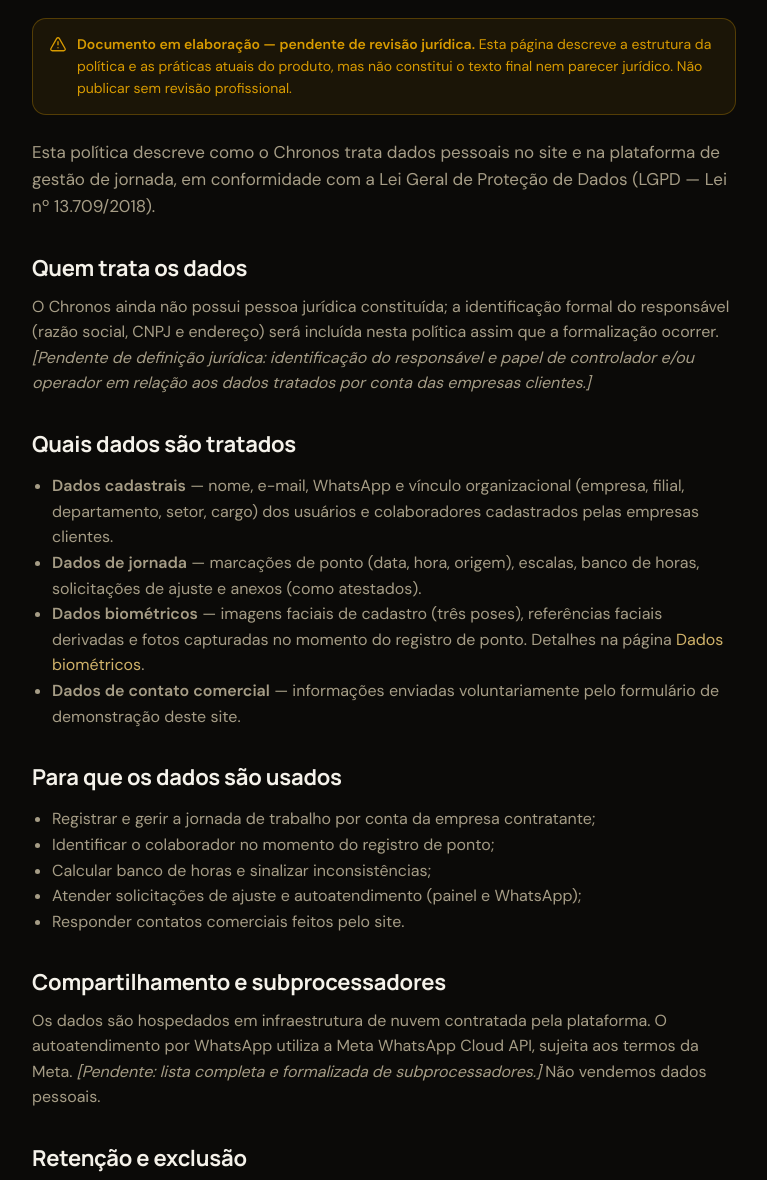
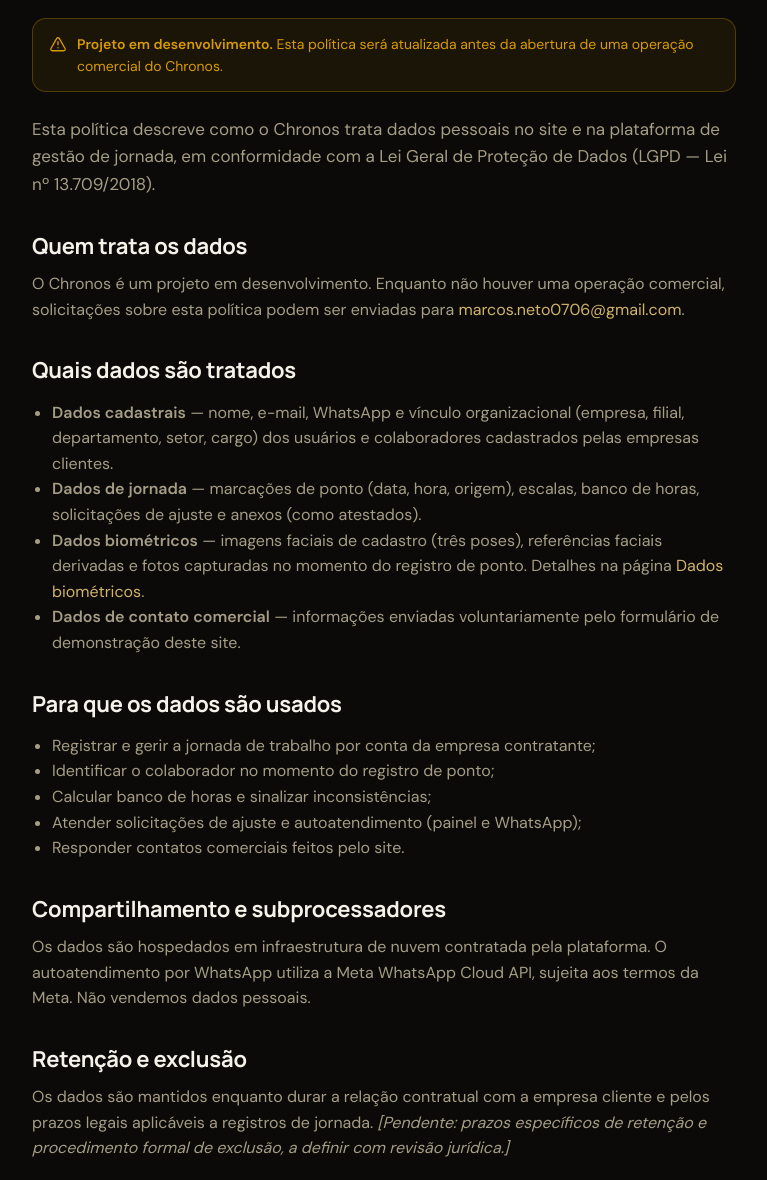
Before and after one commit to Neto-Marcos/chronos-landing-page, a website: page privacidade/index.html in a window 1280 px wide. Shown: the part 220-1400 px from the top of the page, without its empty margins (256-1023 px from the left). Drawn offline with Linux system fonts and the light colour scheme.

Commit message:
Ajusta textos legais para projeto em desenvolvimento

```diff
--- a/privacidade/index.html
+++ b/privacidade/index.html
@@ -69,9 +69,8 @@
         <div class="legal-pending">
           <svg width="18" height="18" aria-hidden="true"><use href="#i-alert" /></svg>
           <span>
-            <strong>Documento em elaboração — pendente de revisão jurídica.</strong> Esta página
-            descreve a estrutura da política e as práticas atuais do produto, mas não constitui o
-            texto final nem parecer jurídico. Não publicar sem revisão profissional.
+            <strong>Projeto em desenvolvimento.</strong> Esta política será atualizada antes da
+            abertura de uma operação comercial do Chronos.
           </span>
         </div>
 
@@ -83,11 +82,9 @@
 
         <h2>Quem trata os dados</h2>
         <p>
-          O Chronos ainda não possui pessoa jurídica constituída; a identificação formal do
-          responsável (razão social, CNPJ e endereço) será incluída nesta política assim que a
-          formalização ocorrer. <em>[Pendente de definição jurídica: identificação do
-          responsável e papel de controlador e/ou operador em relação aos dados tratados por
-          conta das empresas clientes.]</em>
+          O Chronos é um projeto em desenvolvimento. Enquanto não houver uma operação comercial,
+          solicitações sobre esta política podem ser enviadas para
+          <a href="mailto:marcos.neto0706@gmail.com">marcos.neto0706@gmail.com</a>.
         </p>
 
         <h2>Quais dados são tratados</h2>
@@ -111,8 +108,7 @@
         <p>
           Os dados são hospedados em infraestrutura de nuvem contratada pela plataforma. O
           autoatendimento por WhatsApp utiliza a Meta WhatsApp Cloud API, sujeita aos termos da
-          Meta. <em>[Pendente: lista completa e formalizada de subprocessadores.]</em> Não
-          vendemos dados pessoais.
+          Meta. Não vendemos dados pessoais.
         </p>
 
         <h2>Retenção e exclusão</h2>
```
Also changed, not shown: termos/index.html (+2 -5 lines), README.md, 1 other file.
